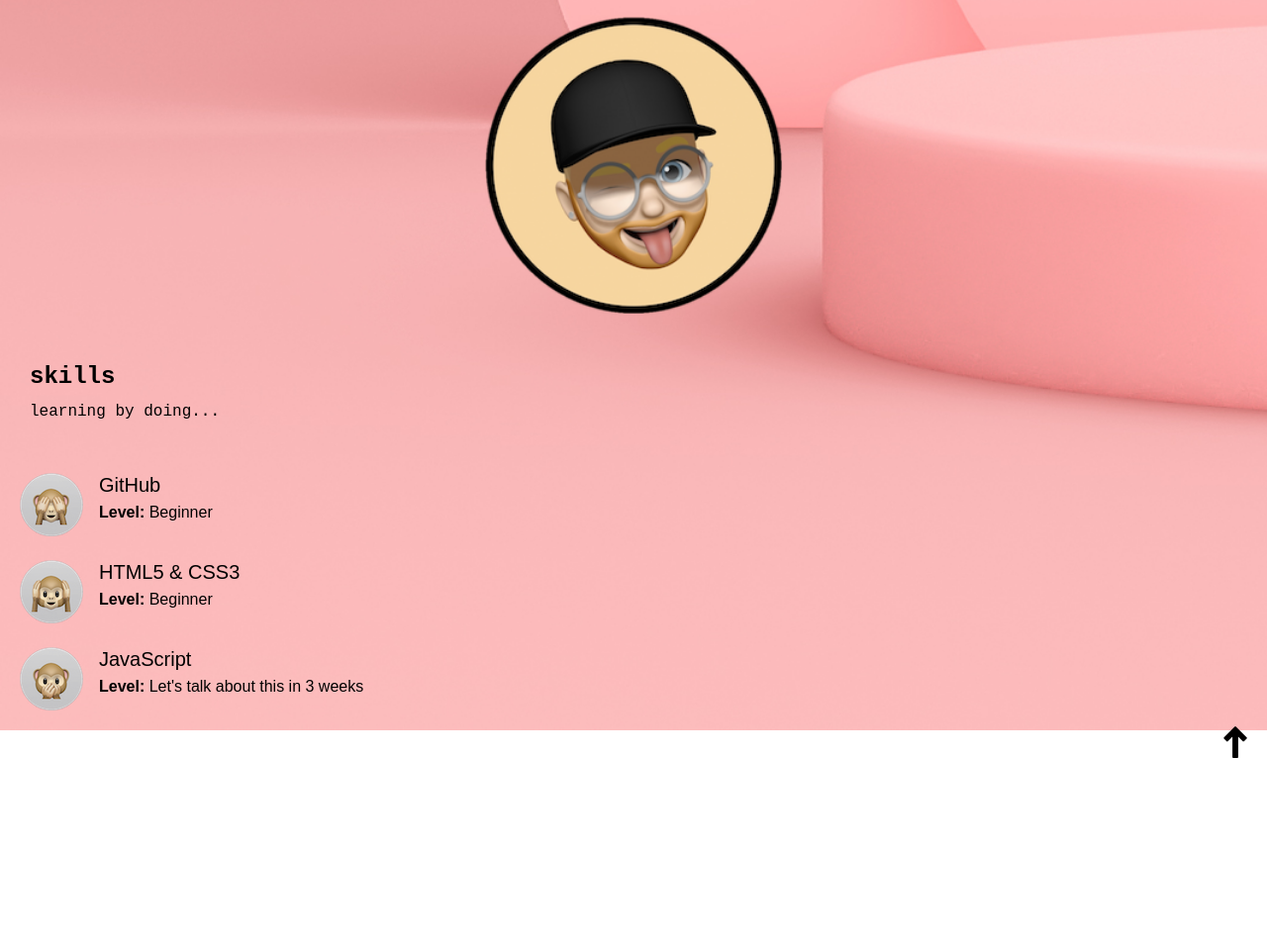
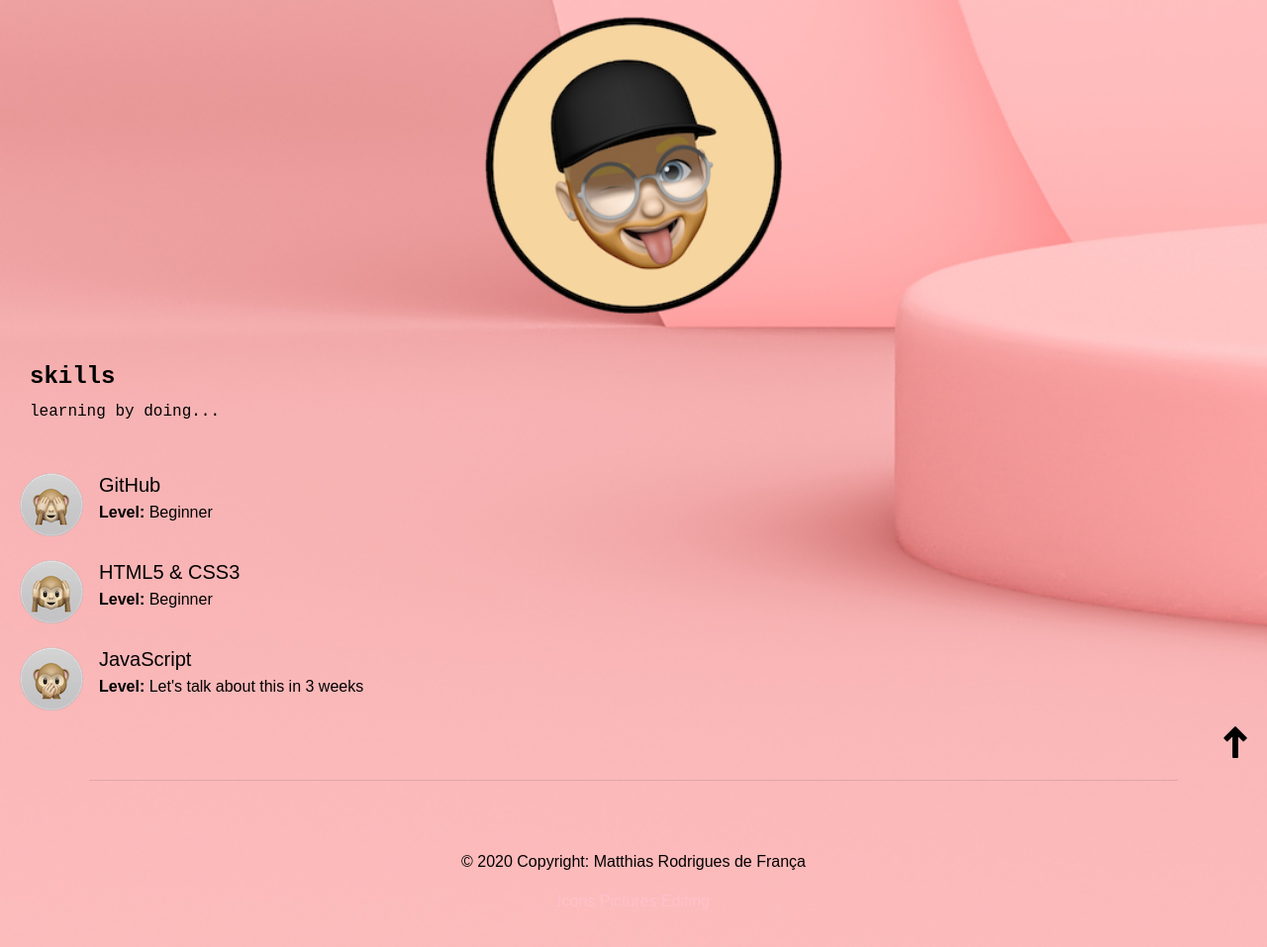
Before and after one commit to Matt-1985/portfolio1, a website: page index.html in a window 1280 px wide. Shown: the part 2168-3125 px from the top of the page at 99% size. Before the commit the page ends 2934 px from the top, so only its background shows below. Drawn offline with nearby package versions, Linux system fonts and the light colour scheme; a web font is replaced by a local one.

Commit message:
add footer element

```diff
--- a/index.html
+++ b/index.html
@@ -318,8 +318,25 @@
       /></a>
     </div>
 
-    <!-- Footer -->
-    <footer></footer>
+    <hr class="hrfooter" />
+
+    <!-- Copyright -->
+    <footer>
+      <div class="footer-copyright">
+        <p>© 2020 Copyright: Matthias Rodrigues de Fran&#231;a</p>
+        <a
+          href="https://www.flaticon.com/free-icon/up-arrow_59043?term=arrow%20up&page=1&position=24"
+          >Icons</a
+        >
+        <a
+          href="https://www.freepik.com/free-psd/3d-geometric-pink-podium-product-placement-with-circular-background-editable-color_7552426.htm#page=1&query=circle%20background&position=4"
+          >Pictures</a
+        >
+        <a href="https://bilder-freistellen-online.de/online-freistellen"
+          >Editing</a
+        >
+      </div>
+    </footer>
 
     <!-- Optional JavaScript -->
     <!-- jQuery first, then Popper.js, then Bootstrap JS -->
--- a/scss/custom.scss
+++ b/scss/custom.scss
@@ -94,3 +94,8 @@ h1 {
   position: absolute;
   right: 1em;
 }
+
+.footer-copyright {
+  margin: 70px;
+  text-align: center;
+}
```
Also changed, not shown: css/custom.css, 1 other file.
